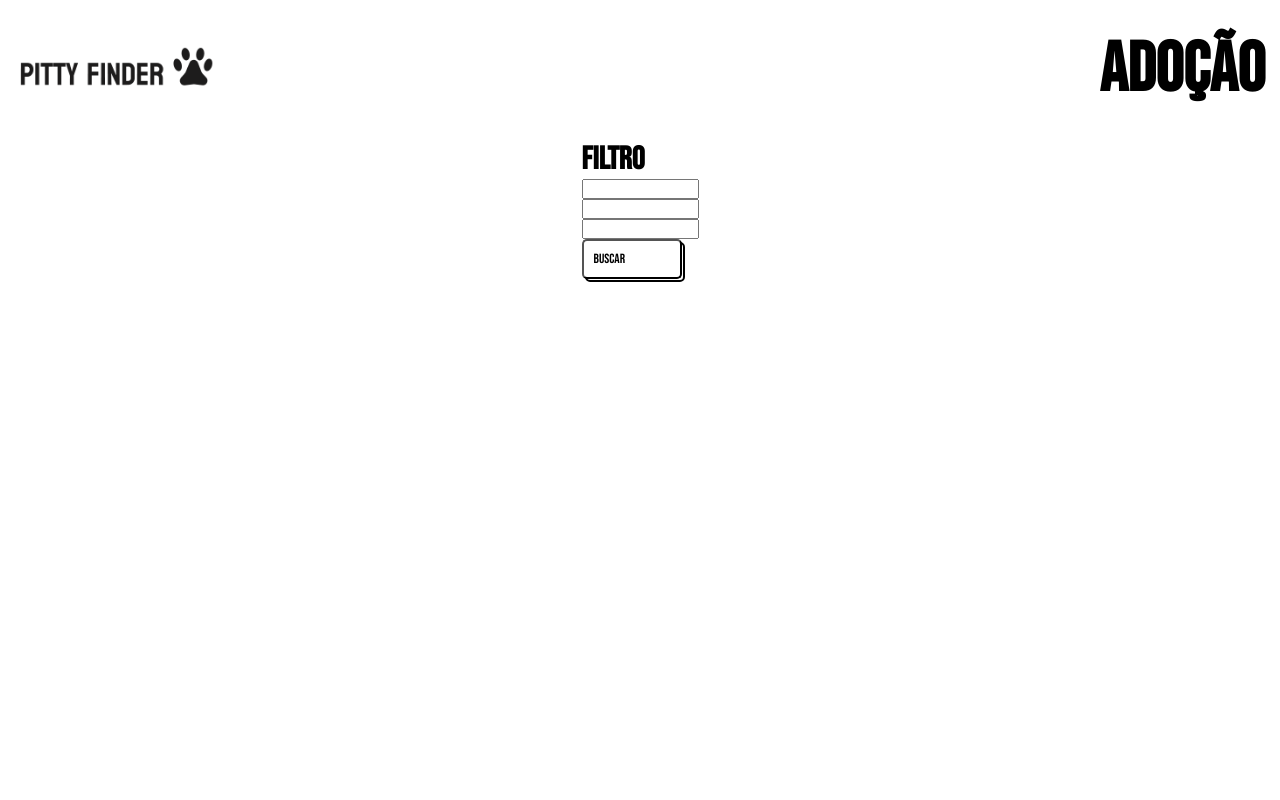
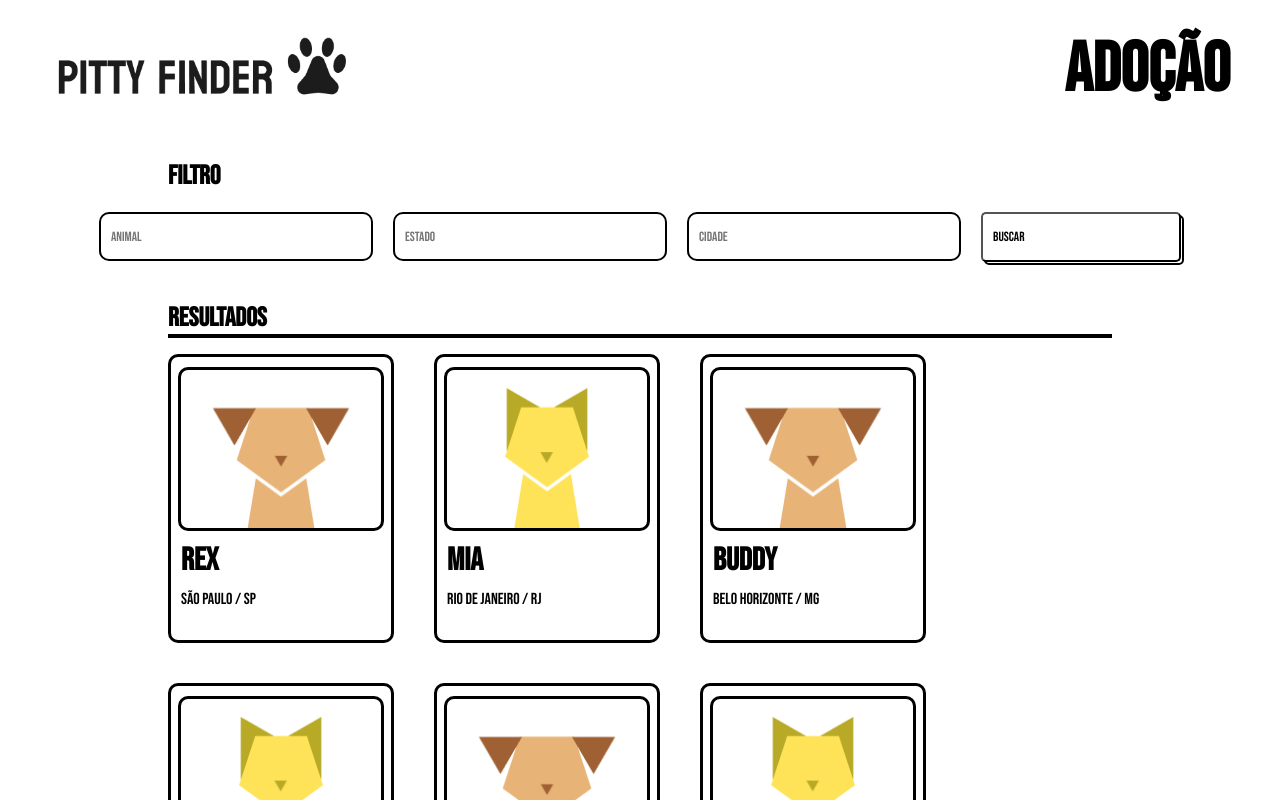
Before and after one commit to LeonardoCaml/Pitty-Finder, a React (Vite) app in the folder pitty-finder/: page /adote in a window 1280 px wide. Shown: the top 800 px of the page. Built offline with nearby package versions, Linux system fonts and the light colour scheme.

Commit message:
fourthy commit yet

```diff
--- a/pitty-finder/components/button/Button.jsx
+++ b/pitty-finder/components/button/CustomButton.jsx
@@ -1,6 +1,6 @@
-import './button.css'
+import './custombutton.css'
 
-export default function Button({ tittle, onClick }) {
+export default function CustomButton({ tittle, onClick }) {
     return(
         <div className='button-wrapper'>
             <button
--- a/pitty-finder/components/card/Card.jsx
+++ b/pitty-finder/components/card/Card.jsx
@@ -1,11 +1,11 @@
-import foto from "../../constants/photos.js";
-
 export default function Card({ image, title, description }) {
   return (
     <div className="card">
       <img className="card-image" src={image} />
-      <h1 className="card-name">{title}</h1>
-      <p className="card-description">{description}</p>
+      <div>
+        <h1 className="card-name">{title}</h1>
+        <p className="card-description">{description}</p>
+      </div>
     </div>
   );
 }
--- a/pitty-finder/components/input/CustomInput.jsx
+++ b/pitty-finder/components/input/CustomInput.jsx
@@ -1,7 +1,10 @@
-export default function CustomInput() {
+export default function CustomInput({ placeholder }) {
     return(
         <div>
-            <input name="estado" />
+            <input
+            name="estado"
+            placeholder={placeholder}
+            className="CustomInput"/>
         </div>
     )
 }
--- /dev/null
+++ b/pitty-finder/databases/adopt.js
@@ -0,0 +1,86 @@
+import foto from "../constants/photos.js";
+
+const animals = [
+  {
+    id: 1,
+    foto: foto.cachorro,
+    nome: "Rex",
+    estado: "SP",
+    cidade: "São Paulo",
+    especie: "cachorro",
+  },
+  {
+    id: 2,
+    foto: foto.gato,
+    nome: "Mia",
+    estado: "RJ",
+    cidade: "Rio de Janeiro",
+    especie: "gato",
+  },
+  {
+    id: 3,
+    foto: foto.cachorro,
+    nome: "Buddy",
+    estado: "MG",
+    cidade: "Belo Horizonte",
+    especie: "cachorro",
+  },
+  {
+    id: 4,
+    foto: foto.gato,
+    nome: "Luna",
+    estado: "BA",
+    cidade: "Salvador",
+    especie: "gato",
+  },
+  {
+    id: 5,
+    foto: foto.cachorro,
+    nome: "Thor",
+    estado: "PR",
+    cidade: "Curitiba",
+    especie: "cachorro",
+  },
+  {
+    id: 6,
+    foto: foto.gato,
+    nome: "Felix",
+    estado: "RS",
+    cidade: "Porto Alegre",
+    especie: "gato",
+  },
+  {
+    id: 7,
+    foto: foto.cachorro,
+    nome: "Max",
+    estado: "PE",
+    cidade: "Recife",
+    especie: "cachorro",
+  },
+  {
+    id: 8,
+    foto: foto.gato,
+    nome: "Simba",
+    estado: "CE",
+    cidade: "Fortaleza",
+    especie: "gato",
+  },
+  {
+    id: 9,
+    foto: foto.cachorro,
+    nome: "Bob",
+    estado: "GO",
+    cidade: "Goiânia",
+    especie: "cachorro",
+  },
+  {
+    id: 10,
+    foto: foto.gato,
+    nome: "Nina",
+    estado: "DF",
+    cidade: "Brasília",
+    especie: "gato",
+  },
+];
+
+export default animals
--- a/pitty-finder/src/routes/adote/AdoptPage.jsx
+++ b/pitty-finder/src/routes/adote/AdoptPage.jsx
@@ -1,13 +1,15 @@
 import foto from "../../../constants/photos.js";
 
 import CustomInput from "../../../components/input/CustomInput.jsx";
-import Button from "../../../components/button/Button.jsx";
+import CustomButton from "../../../components/button/CustomButton.jsx";
+import Card from "../../../components/card/Card.jsx";
 
-import './adoptpage.css'
+import animals from "../../../databases/adopt.js";
+import "./adoptpage.css";
 
 export default function AdoptPage() {
   return (
-    <div className="page">
+    <div className="page-current">
       <header className="header-current">
         <div>
           <img className="logo-current" src={foto.logo} />
@@ -16,13 +18,28 @@ export default function AdoptPage() {
           <h1>Adoção</h1>
         </div>
       </header>
-      <div className="filter">
-        <h1>filtro</h1>
-        <div className="search-inputs">
-            <CustomInput />
-            <CustomInput />
-            <CustomInput />
-            <Button tittle='buscar'/>
+      <div className="filter-current">
+        <h1 className="filter-title">filtro</h1>
+        <div className="filter-search-inputs">
+          <CustomInput placeholder="animal" />
+          <CustomInput placeholder="estado" />
+          <CustomInput placeholder="cidade" />
+          <CustomButton tittle="buscar" />
+        </div>
+      </div>
+      <div className="result-current">
+        <h1 className="result-title">Resultados</h1>
+        <div className="result-cards">
+          <div className="cards">
+            {animals.map((item) => (
+              <Card
+                key={item.id}
+                image={item.foto}
+                title={item.nome}
+                description={item.cidade + " / " + item.estado}
+              />
+            ))}
+          </div>
         </div>
       </div>
     </div>
--- a/pitty-finder/src/routes/adote/adoptpage.css
+++ b/pitty-finder/src/routes/adote/adoptpage.css
@@ -1,11 +1,12 @@
-.page {
+.page-current {
+  margin: 0px 50px;
   display: flex;
   flex-direction: column;
   align-items: center;
 }
 
 .header-current {
-    width: 1250px;
+  width: 100%;
   height: 140px;
   display: flex;
   align-items: center;
@@ -13,9 +14,98 @@
 }
 
 .logo-current {
-    width: 200px;
+  width: 300px;
 }
 
 .title-current {
   font-size: 26pt;
 }
+
+.filter-current {
+  width: 80%;
+}
+
+.filter-title {
+  width: 80%;
+  font-size: 20pt;
+  margin: 20px 0px;
+}
+
+.filter-search-inputs {
+  margin: 20px 0;
+  display: flex;
+  justify-content: center;
+  gap: 20px;
+}
+
+.filter-search-inputs .CustomInput {
+  width: 250px;
+  height: 25px;
+  padding: 10px;
+  border: 2px solid black;
+  border-radius: 10px;
+}
+
+.filter-search-inputs Button {
+  width: 200px;
+  height: 50px;
+}
+
+.result-current {
+  width: 80%;
+}
+
+.result-title {
+  font-size: 20pt;
+  margin: 20px 0px;
+  position: relative;
+}
+
+.result-title::after {
+  content: "";
+  height: 4px;
+  position: absolute;
+  width: calc(100%);
+  display: flex;
+  justify-content: end;
+  background-color: black;
+}
+
+.result-cards {
+  display: flex;
+  align-items: center;
+  justify-content: center;
+}
+
+.cards {
+  display: flex;
+  flex-wrap: wrap;
+  gap: 40px;
+}
+
+.card {
+  border: 3px solid black;
+  border-radius: 10px;
+  width: 200px;
+  padding: 10px;
+  display: flex;
+  flex-direction: column;
+  align-items: center;
+}
+
+.card-image {
+  border: 3px solid black;
+  width: 200px;
+  border-radius: 10px;
+}
+
+.card-name {
+  margin: 10px 0px;
+  width: 200px;
+  height: auto;
+}
+
+.card-description {
+  margin: 10px 0px;
+  height: 30px;
+}
--- a/pitty-finder/src/routes/home/HomePage.jsx
+++ b/pitty-finder/src/routes/home/HomePage.jsx
@@ -3,7 +3,7 @@ import { Link } from "react-router-dom";
 import Slide from "../../../components/slide/slide.jsx";
 import Footer from "../../../components/footer/Footer.jsx";
 import Card from "../../../components/card/Card.jsx";
-import Button from "../../../components/button/Button.jsx";
+import CustomButton from "../../../components/button/CustomButton.jsx";
 
 import foto from "../../../constants/photos.js";
 
@@ -65,7 +65,9 @@ export default function HomePage() {
         <Slide className="slide" />
       </div>
       <div className="addict">
-        <h1 className="addict-tittle title">Adote</h1>
+        <div className=" title">
+          <h1 className="addict-tittle">Adote</h1>
+        </div>
         <div className="addict-card">
           {adote.map((item) => (
             <Card
@@ -78,12 +80,14 @@ export default function HomePage() {
         </div>
         <div className="see-more">
           <Link to='/adote'>
-            <Button tittle="Ver mais" />
+            <CustomButton tittle="Ver mais" />
           </Link>
         </div>
       </div>
       <div className="house">
-        <h1 className="house-tittle title">Abrigos</h1>
+        <div className="title">
+          <h1 className="house-tittle">Abrigos</h1>
+        </div>
         <div className="house-card">
           {abrigo.map((item) => (
             <Card
@@ -95,7 +99,7 @@ export default function HomePage() {
           ))}
         </div>
         <div className="see-more">
-          <Button tittle="Ver mais" />
+          <CustomButton tittle="Ver mais" />
         </div>
       </div>
       <div className="footer">
--- a/pitty-finder/src/routes/home/homepage.css
+++ b/pitty-finder/src/routes/home/homepage.css
@@ -1,11 +1,12 @@
 .page {
+  margin: 0px 50px;
   display: flex;
   flex-direction: column;
   align-items: center;
 }
 
 .header {
-  width: 1250px;
+  width: 100%;
   height: 140px;
   display: flex;
   align-items: center;
@@ -84,21 +85,29 @@
   height: 30px;
 }
 
+.addict {
+  width: 100%;
+}
+
+.house {
+  width: 100%;
+}
+
 .addict-card {
-  width: 1250px;
+  width: 100%;
   display: flex;
   justify-content: space-between;
 }
 
 .house-card {
-  width: 1250px;
+  width: 100%;
   display: flex;
   justify-content: space-between;
 }
 
 .title {
   height: 60px;
-  width: 1250px;
+  width: 100%;
 }
 
 .see-more {
@@ -111,7 +120,7 @@
   margin-top: 50px;
   padding-top: 20px;
   background-color: rgb(239, 237, 237);
-  width: 100%;
+  width: 100vw;
   height: auto;
   display: flex;
   flex-direction: column;
```
Also changed, not shown: pitty-finder/components/button/custombutton.css (renamed from pitty-finder/components/button/button.css). Lines whose indentation alone changed are shown as unchanged.
